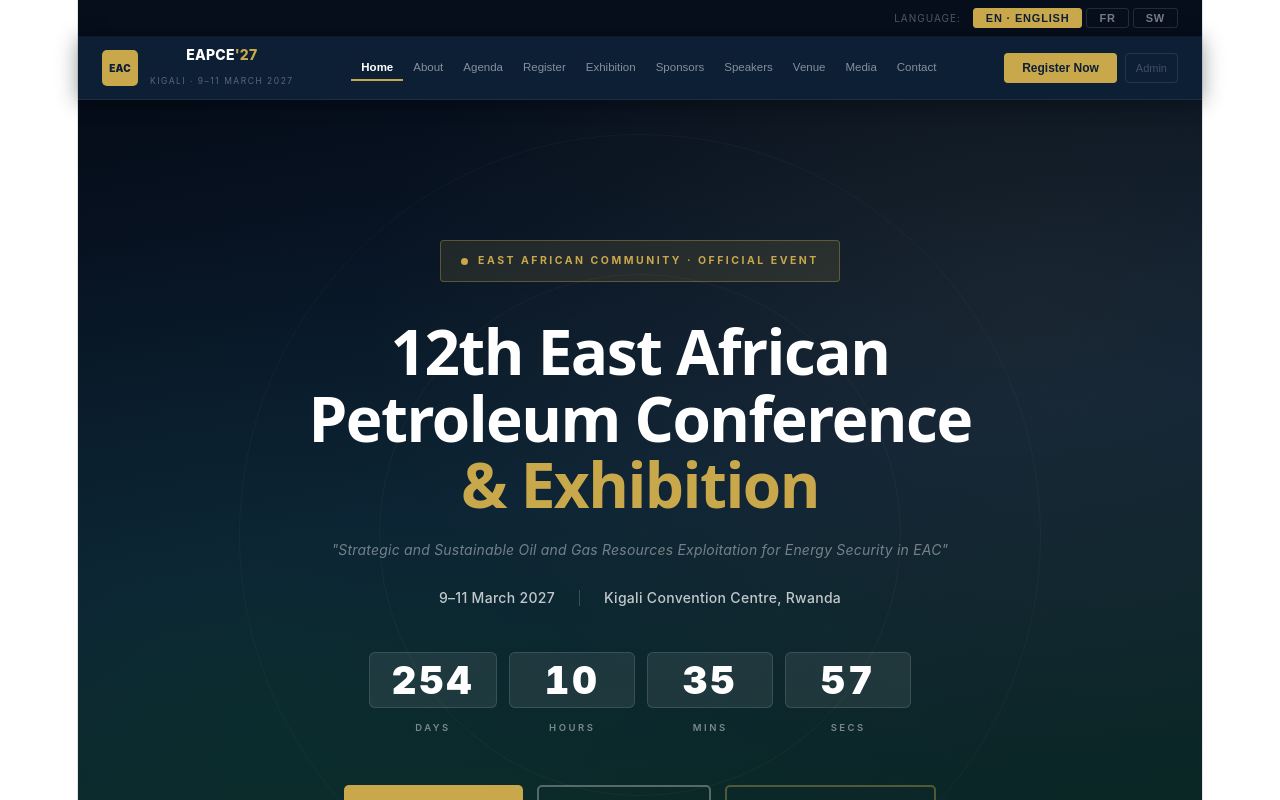
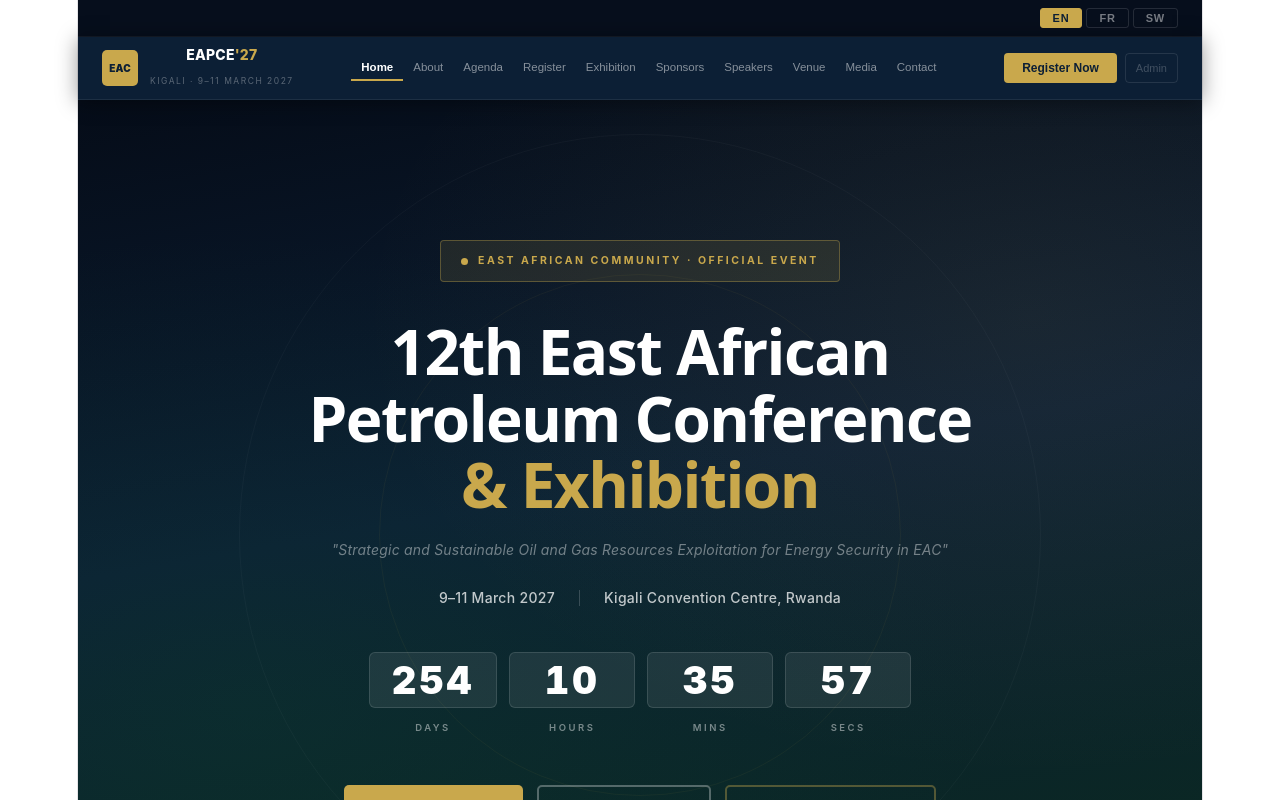
Before and after one commit to MutuzoCFoxx/eapce27-demo, a React (Vite) app: page / in a window 1280 px wide. Shown: the top 800 px of the page. Built offline with nearby package versions, Linux system fonts and the light colour scheme.

Commit message:
Remove Language label, show EN/FR/SW abbreviations only

```diff
--- a/src/App.jsx
+++ b/src/App.jsx
@@ -354,11 +354,10 @@
       {/* Top utility bar — language switcher */}
       <div style={{ background: "#060e1c", borderBottom: "1px solid rgba(255,255,255,0.06)", padding: "0 24px" }}>
         <div style={{ maxWidth: 1280, margin: "0 auto", display: "flex", justifyContent: "flex-end", alignItems: "center", height: 36, gap: 4 }}>
-          <span style={{ color: "rgba(255,255,255,0.3)", fontSize: 10, marginRight: 8, letterSpacing: 1, textTransform: "uppercase" }}>Language:</span>
           {["en","fr","sw"].map(l => (
             <button key={l} onClick={() => setLang(l)}
               style={{ background: lang === l ? C.gold : "transparent", color: lang === l ? C.navy : "rgba(255,255,255,0.45)", border: `1px solid ${lang === l ? C.gold : "rgba(255,255,255,0.12)"}`, padding: "3px 12px", borderRadius: 3, cursor: "pointer", fontSize: 11, fontWeight: 700, letterSpacing: 0.8, textTransform: "uppercase", transition: "all 0.15s" }}>
-              {l === lang ? langLabels[l] : l.toUpperCase()}
+              {l.toUpperCase()}
             </button>
           ))}
         </div>
```
